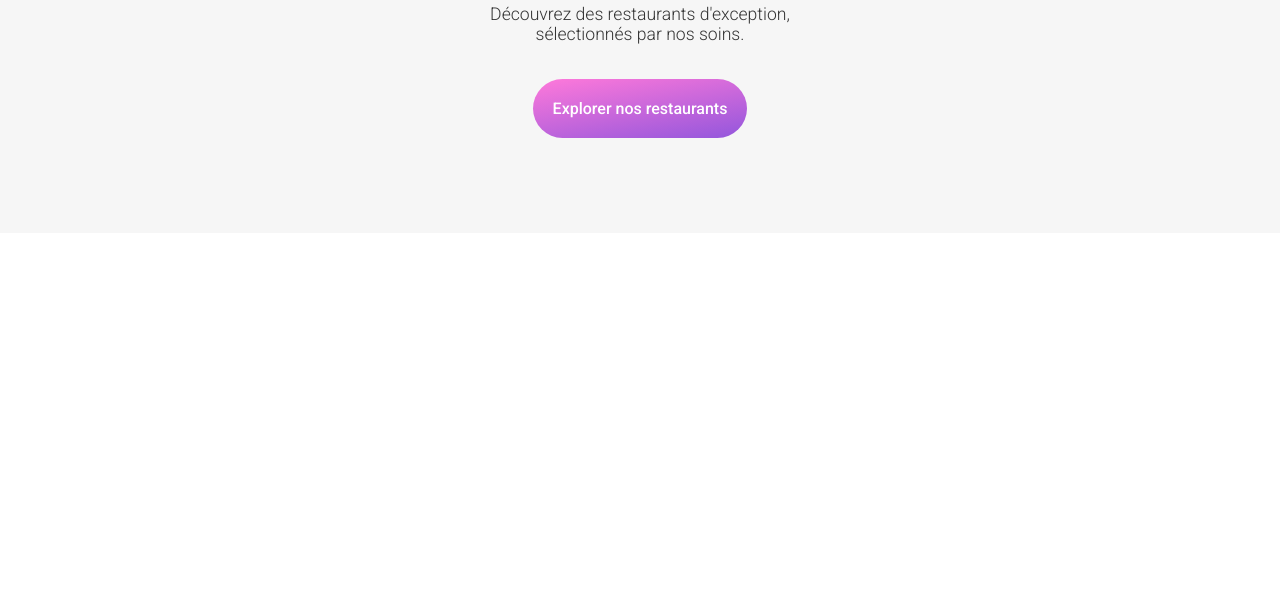
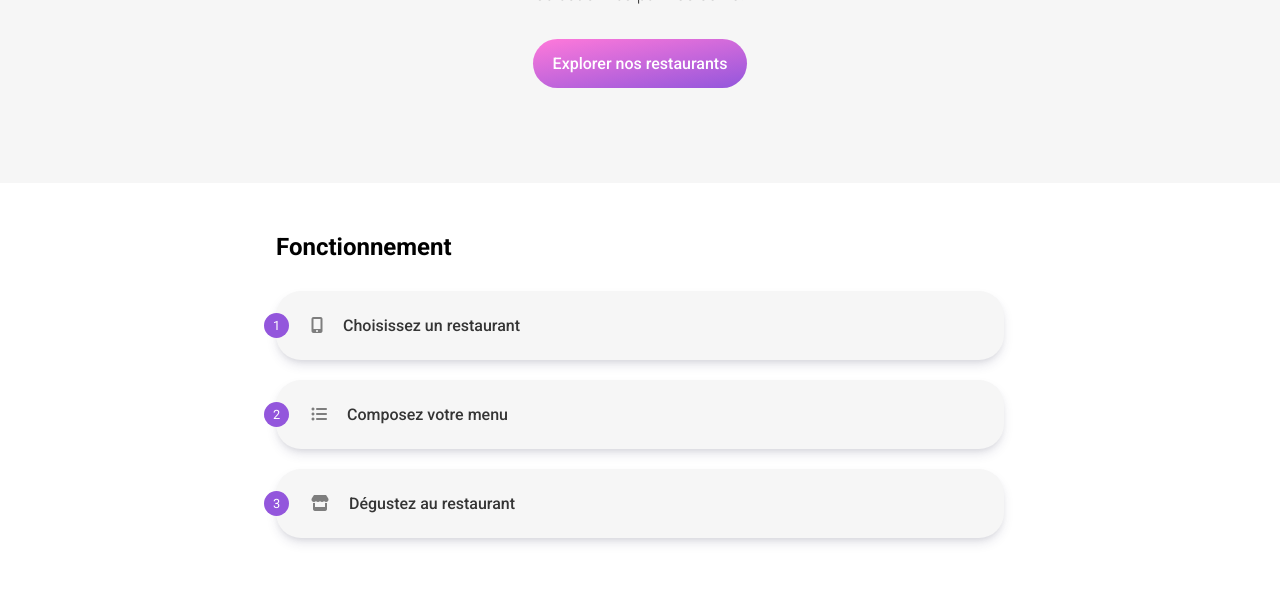
Before and after one commit to AnthonyPoullain/AnthonyPoullain_3_04022022, a website: page public/index.html in a window 1280 px wide. Shown: the part 345-953 px from the top of the page. Before the commit the page ends 800 px from the top, so only its background shows below. Drawn offline with Linux system fonts and the light colour scheme; a web font is replaced by a local one.

Commit message:
usage section

```diff
--- a/public/index.html
+++ b/public/index.html
@@ -24,11 +24,14 @@
 	<main>
 		<!-- location section -->
 		<section class="location">
-			<p class="location__text">
-				<i class="fas fa-map-marker-alt"></i>
-				Paris, Belleville
-			</p>
+			<div class="location__content">
+				<p class="location__text">
+					<i class="fas fa-map-marker-alt"></i>
+					Paris, Belleville
+				</p>
+			</div>
 		</section>
+
 		<!-- hero section -->
 		<section class="hero">
 			<h1 class="hero__title">Réservez le menu qui<br />vous convient</h1>
@@ -38,6 +41,31 @@
 			</p>
 			<a href="#" class="btn">Explorer nos restaurants</a>
 		</section>
+
+		<!-- usage section -->
+		<section class="usage">
+			<h2 class="usage__title">Fonctionnement</h2>
+
+			<div class="usage__cards">
+				<div class="usage__card">
+					<div class="usage__number">1</div>
+					<i class="fas fa-mobile-alt"></i>
+					<p class="usage__card-text">Choisissez un restaurant</p>
+				</div>
+
+				<div class="usage__card">
+					<div class="usage__number">2</div>
+					<i class="fas fa-list-ul"></i>
+					<p class="usage__card-text">Composez votre menu</p>
+				</div>
+
+				<div class="usage__card usage__card--highlight">
+					<div class="usage__number">3</div>
+					<i class="fas fa-store"></i>
+					<p class="usage__card-text">Dégustez au restaurant</p>
+				</div>
+			</div>
+		</section>
 	</main>
 </body>
 
--- a/src/scss/base/_base.scss
+++ b/src/scss/base/_base.scss
@@ -1,9 +1,10 @@
-/* Shrikhand */
+@use "../utils/mixins" as *;
+
+/* fonts */
 @import url("https://fonts.googleapis.com/css2?family=Shrikhand&display=swap");
-
-/* Roboto */
 @import url("https://fonts.googleapis.com/css2?family=Roboto:wght@300;400;500;700&display=swap");
 
+/* reset */
 *,
 *::before,
 *::after {
@@ -27,3 +28,7 @@ a {
 body {
   font-family: "Roboto", "sans-serif";
 }
+
+main > * > * {
+  @include container;
+}
--- a/src/scss/components/_buttons.scss
+++ b/src/scss/components/_buttons.scss
@@ -2,9 +2,10 @@
 
 .btn {
   display: inline-block;
+  font-size: 1rem;
   color: white;
   font-weight: 500;
-  padding: 20px;
+  padding: 15px 20px;
   background: linear-gradient(170deg, $color-secondary 0%, $color-primary 100%);
   border-radius: 50px;
   margin: 15px 0;
--- a/src/scss/main.scss
+++ b/src/scss/main.scss
@@ -1,6 +1,6 @@
+@use "./base/base";
 @use "utils/variables";
-@use "./base/base";
+@use "./utils/mixins";
 @use "./layout/header";
 @use "./pages/accueil";
 @use "./components/buttons";
-@use "./utils/mixins";
--- a/src/scss/pages/_accueil.scss
+++ b/src/scss/pages/_accueil.scss
@@ -4,6 +4,7 @@
 .location {
   background: $color-medium-gray;
   @include center-flex;
+
   &__text {
     font-weight: 500;
     color: $color-dark-gray;
@@ -20,7 +21,7 @@
 
 .hero {
   text-align: center;
-  padding: 40px 30px;
+  padding: 40px 0;
   background: $color-light-gray;
 
   &__title {
@@ -37,13 +38,64 @@
 }
 
 @media screen and (min-width: 1024px) {
-  .location__text {
-    margin: 40px 0;
-  }
   .hero {
-    padding: 80px;
+    padding: 80px 0;
+
     &__title {
       font-size: 2.4rem;
     }
   }
 }
+
+.usage {
+  padding: 50px 0;
+
+  &__title {
+    @include main-title;
+    margin-bottom: 30px;
+  }
+
+  &__card {
+    display: flex;
+    align-items: center;
+    padding: 25px 35px;
+    border-radius: 25px;
+    background: $color-light-gray;
+    box-shadow: rgba(50, 50, 93, 0.15) 0px 6px 12px -2px,
+      rgba(0, 0, 0, 0.1) 0px 3px 7px -3px;
+    position: relative;
+    margin-bottom: 20px;
+    cursor: pointer;
+
+    &:hover {
+      background: $color-primary-light;
+
+      .fas {
+        color: $color-primary !important;
+      }
+    }
+  }
+
+  &__number {
+    height: 25px;
+    width: 25px;
+    padding: 5px;
+    text-align: center;
+    color: white;
+    font-size: 0.8rem;
+    border-radius: 50px;
+    background: $color-primary;
+    position: absolute;
+    left: -12px;
+  }
+
+  .fas {
+    color: $color-gray;
+    margin-right: 20px;
+  }
+
+  &__card-text {
+    font-weight: 500;
+    color: $color-dark-gray;
+  }
+}
--- a/src/scss/utils/_mixins.scss
+++ b/src/scss/utils/_mixins.scss
@@ -6,6 +6,12 @@
   justify-content: center;
 }
 
+@mixin container {
+  padding: 0 20px;
+  margin: 0 auto;
+  max-width: 768px;
+}
+
 @mixin main-title {
   font-size: $size-main-title;
   font-weight: 700;
--- a/src/scss/utils/_variables.scss
+++ b/src/scss/utils/_variables.scss
@@ -3,9 +3,12 @@ $color-primary: #9356dc;
 $color-secondary: #ff79da;
 $color-tertiary: #99e2d0;
 
+$color-primary-light: #f5edfe;
+
 $color-light-gray: #f6f6f6;
 $color-medium-gray: #eaeaea;
+$color-gray: #7e7e7e;
 $color-dark-gray: #353535;
 
 /* fonts */
-$size-main-title: 1.6rem;
+$size-main-title: 1.5rem;
```
Also changed, not shown: public/css/main.css, 1 other file.
